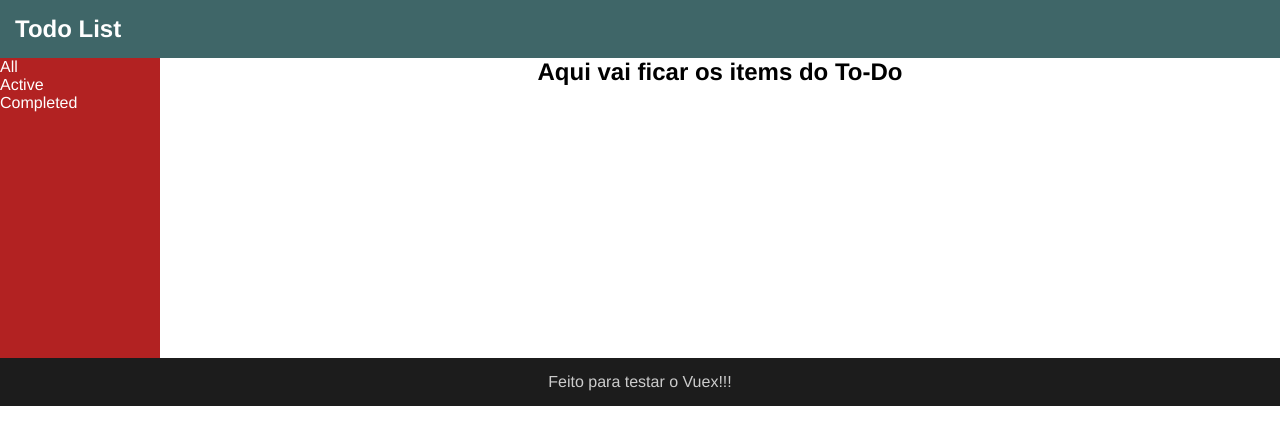
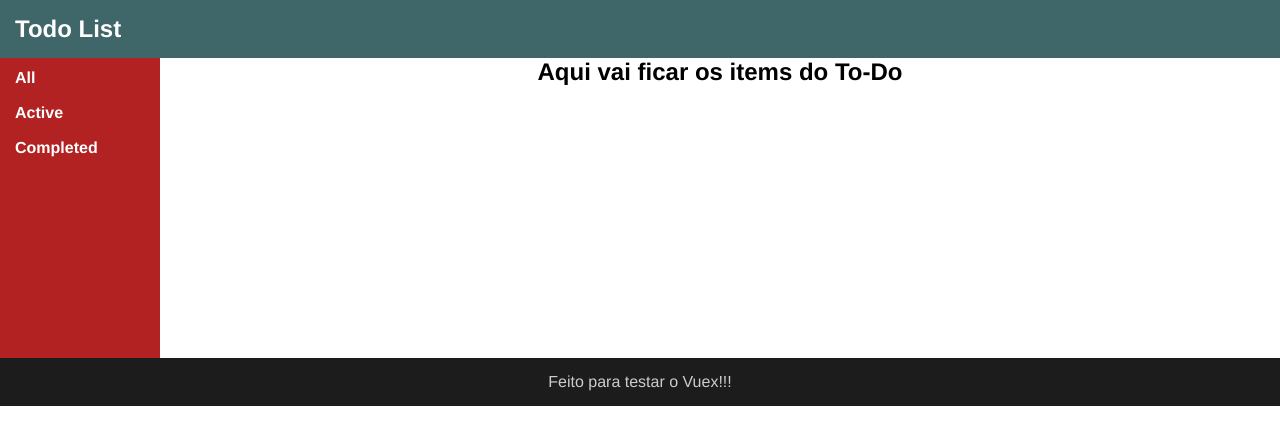
Before and after one commit to candido-luiz/Vue-, a Vue app: page / in a window 1280 px wide. Shown: the top 444 px of the page. Built offline with nearby package versions, Linux system fonts and the light colour scheme.

Commit message:
style-sheet: Altera o estilo das opções do SideBar

```diff
--- a/src/components/SideBar.vue
+++ b/src/components/SideBar.vue
@@ -1,8 +1,8 @@
 <template>
     <aside class="sideBar">
-        <div class="">All</div>
-        <div>Active</div>
-        <div>Completed</div>
+        <div class="items-option">All</div>
+        <div class="items-option">Active</div>
+        <div class="items-option">Completed</div>
     </aside>
 </template>
 
@@ -17,4 +17,15 @@ export default {
     background-color: firebrick;
     color: #fff;
 }
+.items-option{
+    padding: 6px 10px;
+    margin: 5px;
+    cursor: pointer;
+    font-size: 16px;
+    font-weight: bold;
+}
+
+.items-option:hover {
+    background-color: #c7676787;
+}
 </style>
```
